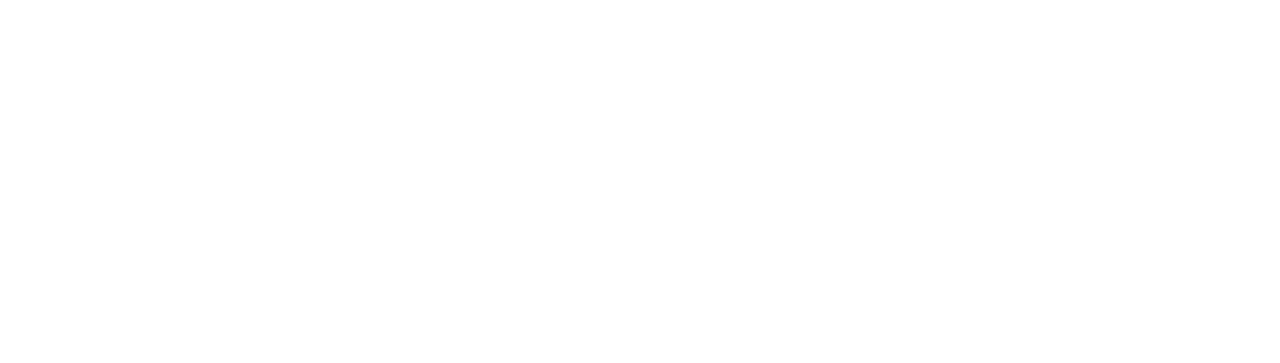
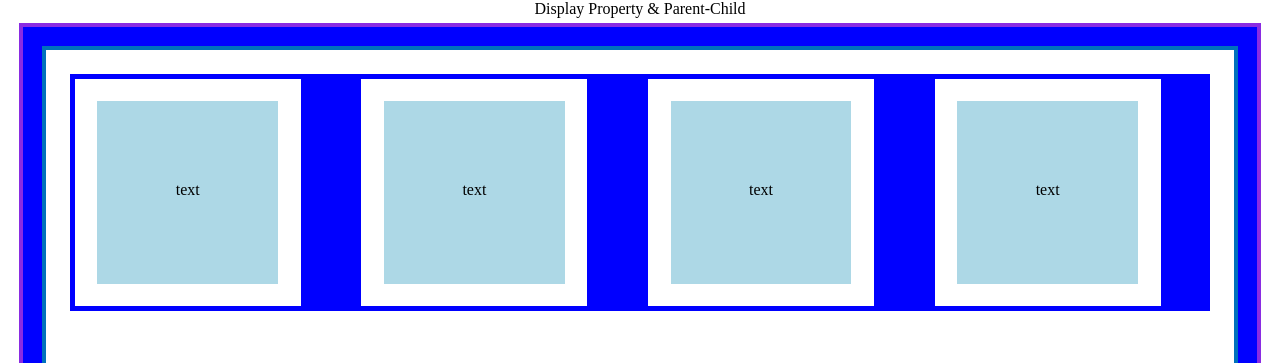
Before and after one commit to Gionini/fluid2, a plain HTML site: page index.html in a window 1280 px wide. Shown: the top 363 px of the page. Drawn offline with Linux system fonts and the light colour scheme.

Commit message:
releasen1

```diff
--- a/css/style.css
+++ b/css/style.css
@@ -1,58 +1,76 @@
-.image {
-	float: right;
+html, body {
+	width:  100%;
+	height: 100%;
 }
-.text1 {
-	float: left;
-	width: 500px;
+.main-wraper{
+	background-color: blue;
+	border: 4px solid blueviolet;
+	width: 100%;
+	height: 100%;
+	padding: 1.5%;
 }
-.clear {
-	clear: both;
+body {
+	padding: 1.5%;
+	padding-top: 0;
 }
-.text {
+.white_box {
+	background-color: white;
+	border: 4px solid #0071BC;
+	height: 100%;
+	padding: 2%;
+}
+.blue_box1 {
+	background-color: blue;
+	height: 35%;
+	margin-bottom: 5%;
+	padding: 5px;
+}
+
+.blue_box2 {
+	background-color: blue;
+	height: 55%;
+}
+.blue_box2 p {
+	color: #fff;
+	font-size: 51px ;
+	text-align: center;
+
+}
+.white_box2 {
+	background-color: white;
+	width: 20%;
+	height: 100%;
+	display: inline-block;
+	padding: 2%;
+	margin-right: 5%;
+}
+/*.white_box2:first-child {
+	background-color: darkred;
+}
+.white_box2:last-child {
+	background-color: blueviolet;
+}
+.white_box2:nth-child(2) {
+	background-color: yellow;
+}
+.white_box2:nth-child(3){
+	background-color: silver;
+} */
+.light-blue {
+	background-color: lightblue;
+	width: 100%;
+	height: 100%;
 	display: inline-block;
 }
-.text2 {
+.light-blue p {
 	text-align: center;
-}
-.text2::before {
-	content: 'GEOLAB';
-	display: inline-block;
-}
-.text2::after {
-	content: 'Lesson5';
-	color: darkred;
-	font-size: 20px;
-	display: inline-block;
+	margin-top: 80px;
 
 }
-.wraper::after {
-	content: '';
-	clear: both;
-	display: block;
+.white_box2:last-child {
+	margin-right: 3%;
 }
-.line{
-	background-color: darkred;
-	width: 50px;
-	height: 3px;
-	margin: 20px auto;
+h1 {
+	text-align: center;
+	margin-bottom: 5px;
 }
-.left-wraper {
-	float: left;
-	background-color: gray;
-	width: 500px;
-}
-.right-wraper {
-	background-color: red;
-	float: right;
-	width: 500px;
-
-}
-.image1 {
-	float: right;
-	width: 300px;
-
-}
-.image2 {
-float: left;
-width: 300px;
-}
--- a/index.html
+++ b/index.html
@@ -8,7 +8,37 @@
 	</head>
 
 	<body>
+		<h1>Display Property & Parent-Child </h1>
+		<div class="main-wraper">
+			<div class="white_box">
+				<div class="blue_box1">
+					<div class="white_box2">
+						<div class="light-blue">
+							<p>text</p>
+						</div>
+					</div>
+					<div class="white_box2">
+						<div class="light-blue">
+							<p> text</p>
+						</div>
+					</div>
+					<div class="white_box2">
+						<div class="light-blue">
+							<p> text</p>
+						</div>
+					</div>
+					<div class="white_box2">
+						<div class="light-blue">
+							<p> text</p>
+						</div>
+					</div>
 
+				</div>
+				<div class="blue_box2">
+					<p> TEXT EXAMPLE</p>
+				</div>
+			</div>
+		</div>
 
 	 </body>
 </html>
```
